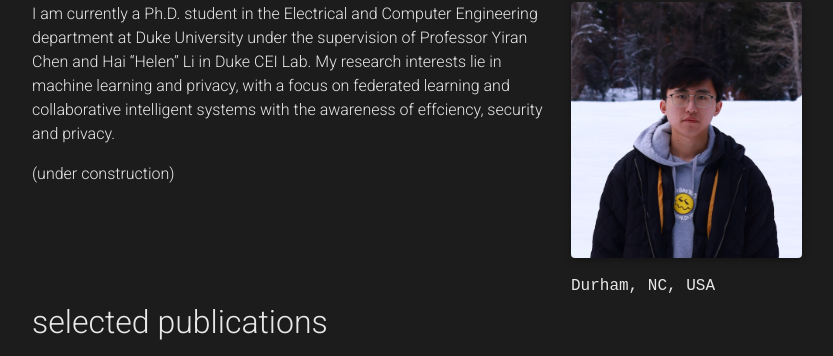
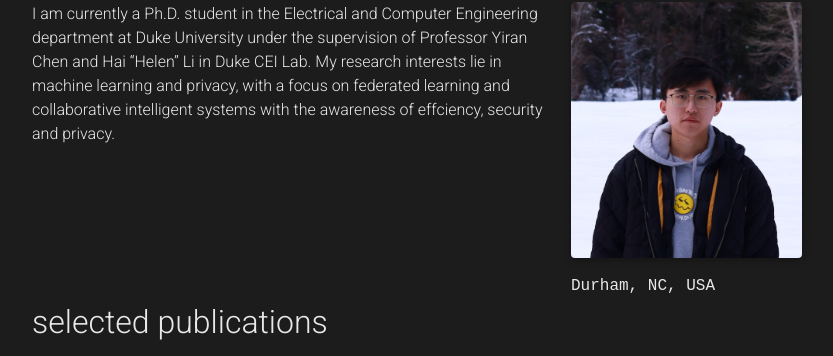
Before and after one commit to jeremy313/jeremy313.github.io, a Jekyll site: the page built from _pages/about.md, in a window 1280 px wide, cut to the strip 0-537 px from the top of the page. Shown: the part 167-523 px from the top of the strip, without its empty margins (223-1056 px from the left). Built offline with Jekyll 4.4.1, drawn with Linux system fonts in a browser that asks for light colours; full-size pictures stand in for the smaller copies a plugin makes; comment, search, counter and statistics services are not loaded; a style sheet for code colours, icons or effects is not loaded; part of the change alters nothing that is shown.

```diff
--- a/_includes/scripts/analytics.html
+++ b/_includes/scripts/analytics.html
@@ -1,13 +1,12 @@
-{%- if site.enable_google_analytics -%}
-  <!-- Global site tag (gtag.js) - Google Analytics -->
-  <script async src="https://www.googletagmanager.com/gtag/js?id={{ site.google_analytics }}"></script>
-  <script>
-    window.dataLayer = window.dataLayer || [];
-    function gtag(){ dataLayer.push(arguments); }
-    gtag('js', new Date());
-    gtag('config', '{{ site.google_analytics }}');
-  </script>
-{%- endif -%}
+<!-- Google tag (gtag.js) -->
+<script async src="https://www.googletagmanager.com/gtag/js?id=G-39JQ55L93N"></script>
+<script>
+  window.dataLayer = window.dataLayer || [];
+  function gtag(){dataLayer.push(arguments);}
+  gtag('js', new Date());
+
+  gtag('config', 'G-39JQ55L93N');
+</script>
 {%- if site.enable_panelbear_analytics -%}
   <!-- Panelbear Analytics - We respect your privacy -->
   <script async src="https://cdn.panelbear.com/analytics.js?site={{site.panelbear_analytics}}"></script>
--- a/_pages/about.md
+++ b/_pages/about.md
@@ -17,5 +17,3 @@ social: true  # includes social icons at the bottom of the page
 ---
 
 I am currently a Ph.D. student in the Electrical and Computer Engineering department at Duke University under the supervision of Professor Yiran Chen and Hai "Helen" Li in Duke CEI Lab. My research interests lie in machine learning and privacy, with a focus on federated learning and collaborative intelligent systems with the awareness of effciency, security and privacy.
-
-(under construction)
```
